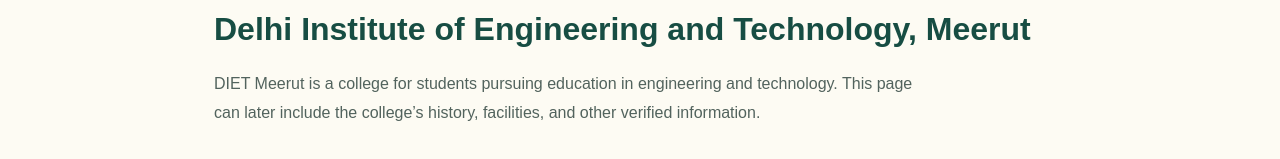
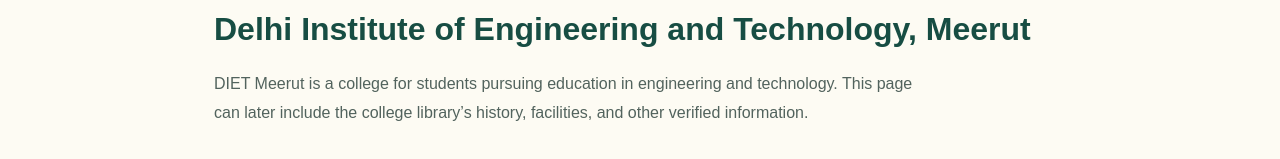
Before and after one commit to mkgtm28/College-website, a React (Vite) app: page /about in a window 1280 px wide. Shown: the part 187-346 px from the top of the page. Built offline with nearby package versions, Linux system fonts and the light colour scheme.

Commit message:
Update About page

```diff
--- a/src/pages/About.jsx
+++ b/src/pages/About.jsx
@@ -5,7 +5,7 @@
       <h1>Delhi Institute of Engineering and Technology, Meerut</h1>
       <p>
         DIET Meerut is a college for students pursuing education in
-        engineering and technology. This page can later include the college’s
+        engineering and technology. This page can later include the college library’s
         history, facilities, and other verified information.
       </p>
     </main>
```
